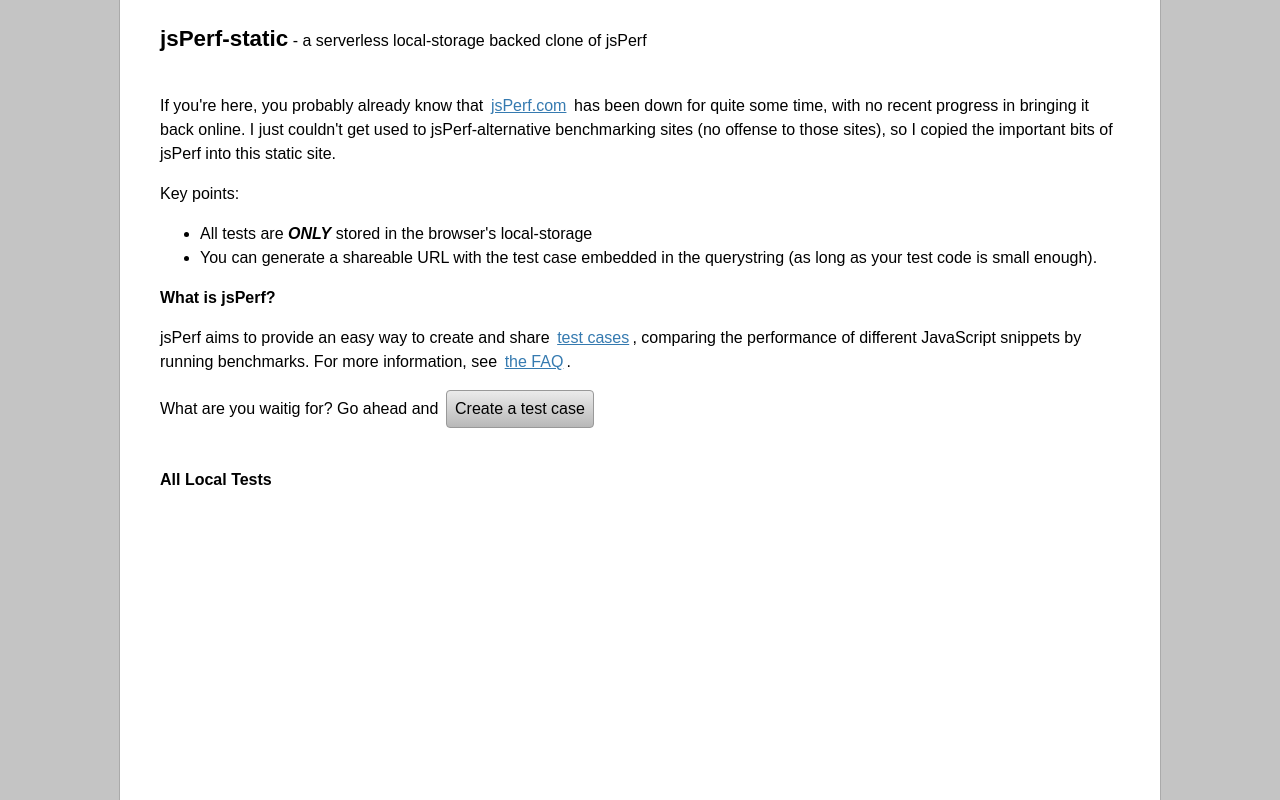
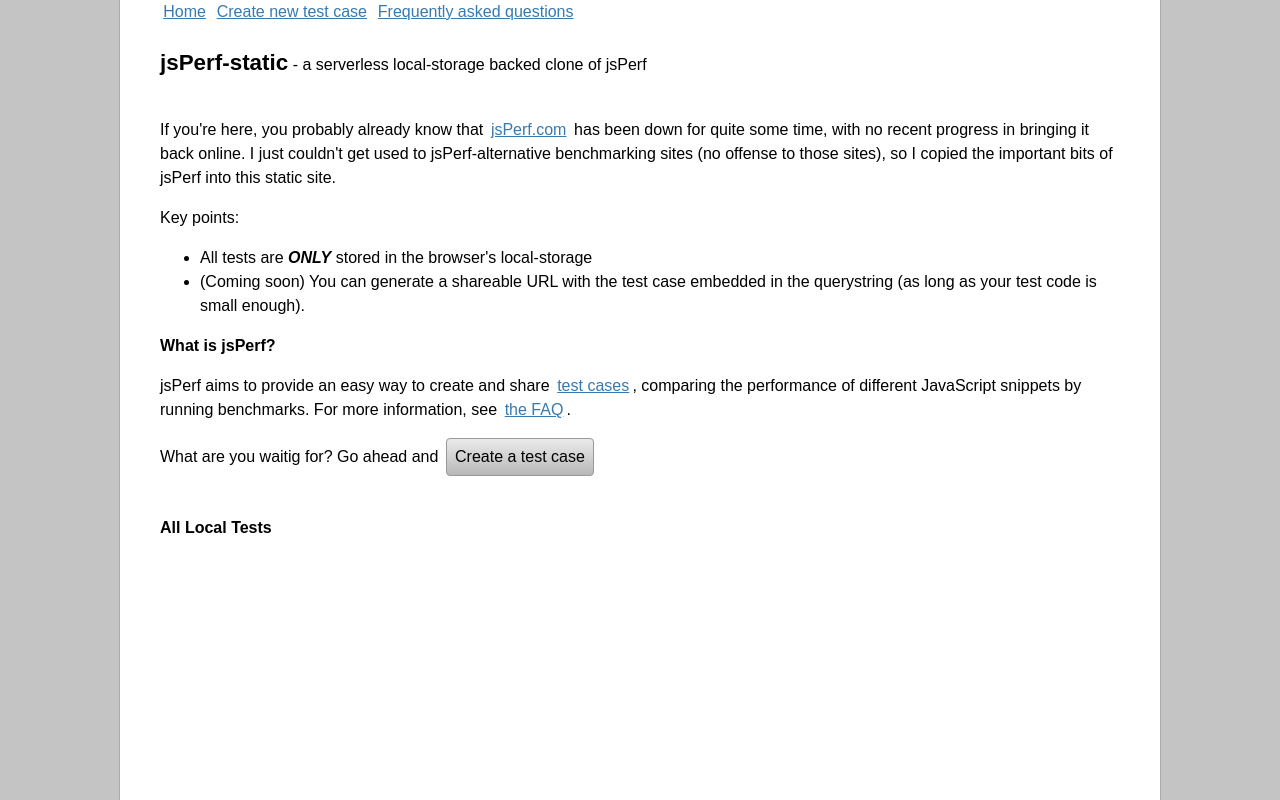
Before and after one commit to TwitchBronBron/jsperf-static, a website: page docs/index.html in a window 1280 px wide. Drawn offline with Linux system fonts and the light colour scheme.

Commit message:
added navigation

```diff
--- a/docs/index.html
+++ b/docs/index.html
@@ -22,6 +22,12 @@
 </head>
 
 <body>
+    <nav>
+        <a href="index.html">Home</a>
+        <a href="edit.html">Create new test case</a>
+        <a href="faq.html">Frequently asked questions</a>
+    </nav>
+
     <h1 style="display:inline-block;">jsPerf-static</h1><span> - a serverless local-storage backed clone of
         jsPerf</span>
     <p>If you're here, you probably already know that <a href="https://jsperf.com">jsPerf.com</a> has been down for
@@ -33,7 +39,7 @@
         Key points:
     <ul>
         <li>All tests are <b><i>ONLY</i></b> stored in the browser's local-storage</li>
-        <li>You can generate a shareable URL with the test case embedded in the querystring (as long as your test code
+        <li>(Coming soon) You can generate a shareable URL with the test case embedded in the querystring (as long as your test code
             is small enough).</li>
     </ul>
     </p>
```
Also changed, not shown: docs/edit.html (+8 -2 lines), docs/faq.html (+5 -0 lines), docs/test.html (+5 -0 lines).
